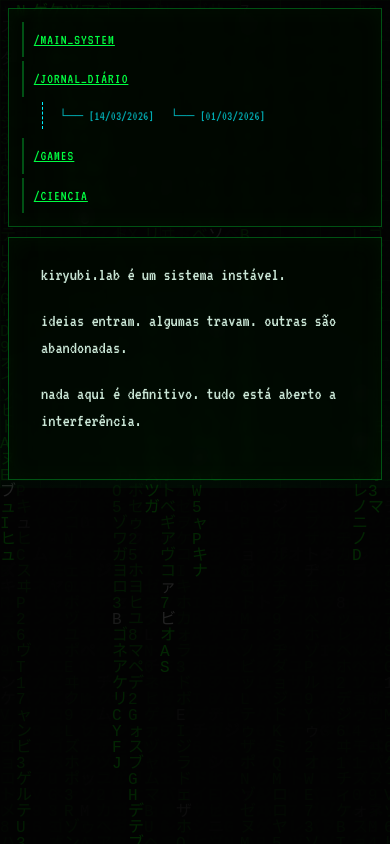
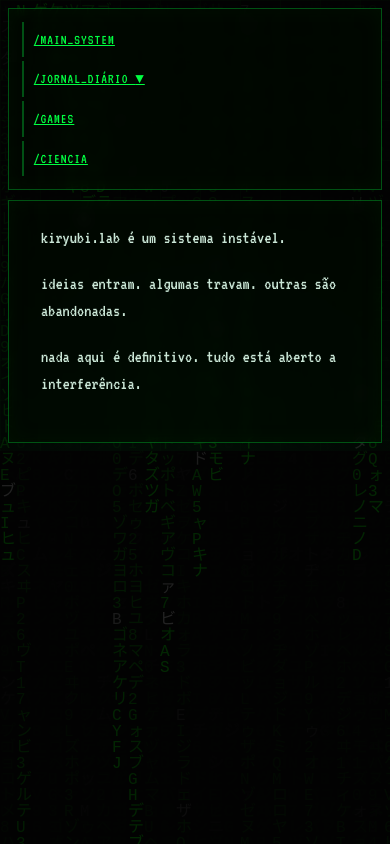
Before and after one commit to Kiryubi/kiryubi-labo, a React (Vite) app: page / in a window 390 px wide. Built offline with nearby package versions, Linux system fonts and the light colour scheme.

Commit message:
fix(mobile): submenu do jornal so abre ao clicar, indicador de seta toggle

```diff
--- a/src/App.jsx
+++ b/src/App.jsx
@@ -14,14 +14,15 @@ const toBRDate = (isoDate) => {
 
 const Sidebar = ({ posts }) => {
     const location = useLocation();
+    const [jornalOpen, setJornalOpen] = useState(
+        location.pathname.startsWith('/jornal')
+    );
 
     // Get unique sorted dates from 'noticia' posts for the Jornal submenu
     const noticiasPosts = posts.filter(p => p.category === 'noticia');
     const uniqueDates = [...new Set(
         noticiasPosts.map(p => p.date ? p.date.substring(0, 10) : null).filter(Boolean)
     )].sort((a, b) => (a > b ? -1 : 1));
-
-    const isJornalActive = location.pathname.startsWith('/jornal');
 
     return (
         <aside className="col sidebar hud-panel">
@@ -42,8 +43,14 @@ const Sidebar = ({ posts }) => {
             <nav>
                 <Link to="/" className="nav-item">/MAIN_SYSTEM</Link>
                 <div className="nav-group">
-                    <Link to="/jornal" className="nav-item">/JORNAL_DIÁRIO</Link>
-                    {(isJornalActive || location.pathname === '/') && uniqueDates.length > 0 && (
+                    <Link
+                        to="/jornal"
+                        className="nav-item"
+                        onClick={() => setJornalOpen(o => !o)}
+                    >
+                        /JORNAL_DIÁRIO {jornalOpen ? '▲' : '▼'}
+                    </Link>
+                    {jornalOpen && uniqueDates.length > 0 && (
                         <div className="submenu">
                             {uniqueDates.map(date => (
                                 <Link key={date} to={`/jornal/${date}`} className="submenu-item">
```
